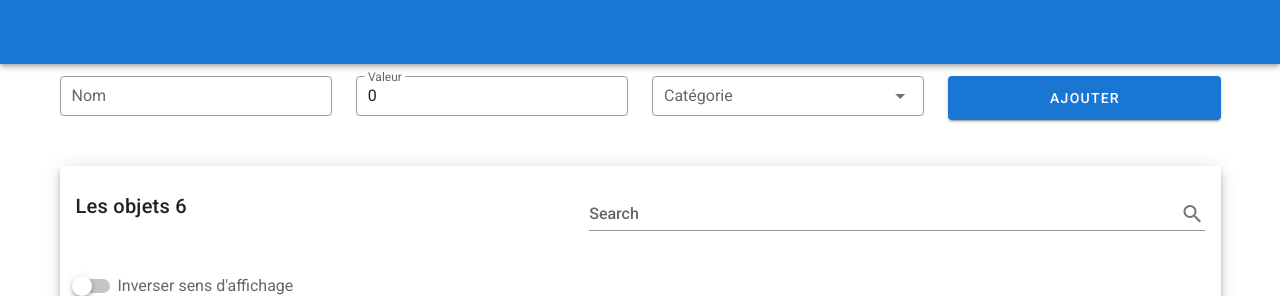
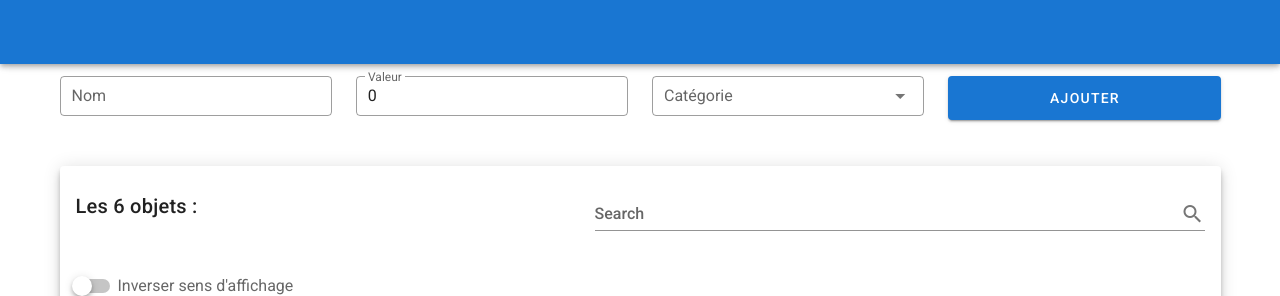
Before and after one commit to BOISSARD/Vue-Tests-Components-Library, a Vue app in the folder test-vuetify/: page / in a window 1280 px wide. Shown: the top 296 px of the page. Built offline with nearby package versions, Linux system fonts and the light colour scheme.

Commit message:
Modif : dynamic title

```diff
--- a/test-vuetify/src/components/TestDataTable.vue
+++ b/test-vuetify/src/components/TestDataTable.vue
@@ -2,7 +2,7 @@
     <v-container>
         <v-card class="elevation-6">
             <v-card-title>
-                Les objets {{lignes.length}}
+                {{lignes.length > 1 ? "Les " + lignes.length + " objets : " : lignes.length > 0 ? "L'objet : " : "Il y a rien : "}}
                 <v-spacer></v-spacer>
                 <v-text-field
                     v-model="search"
```
